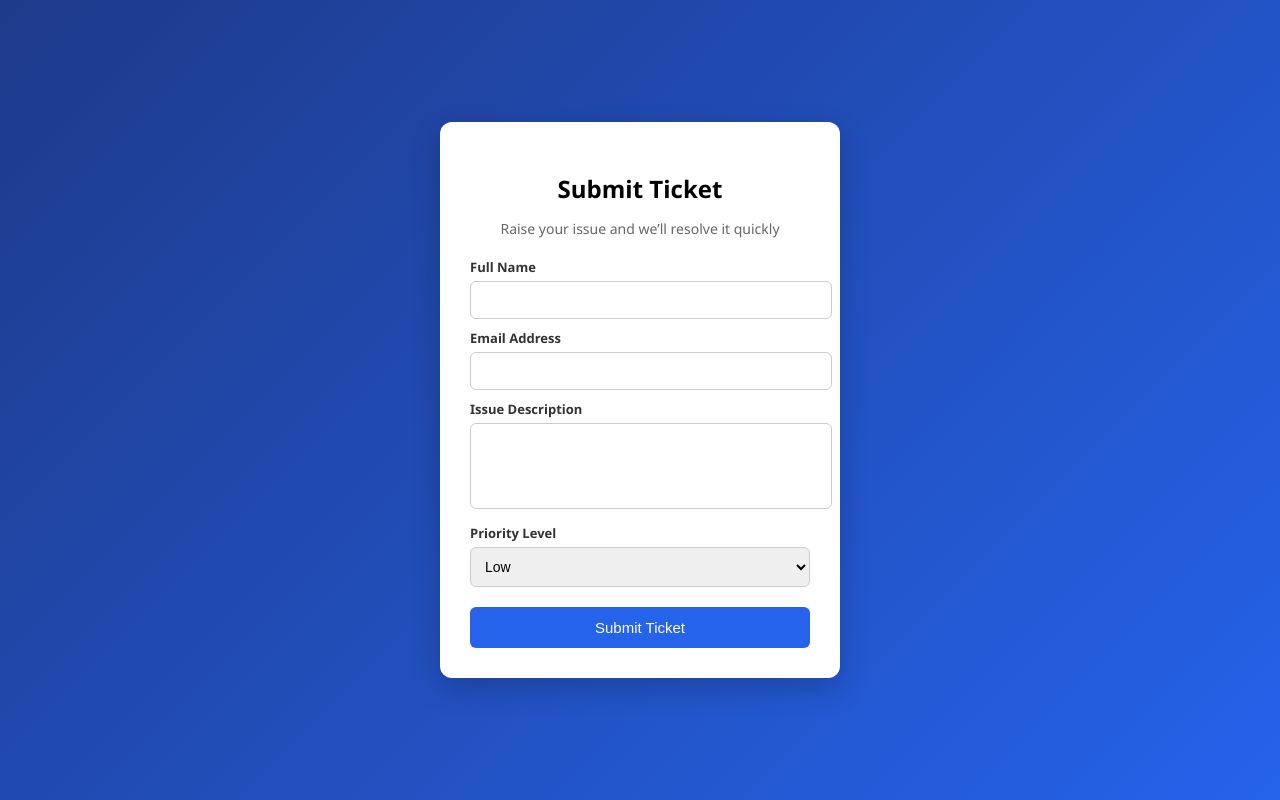
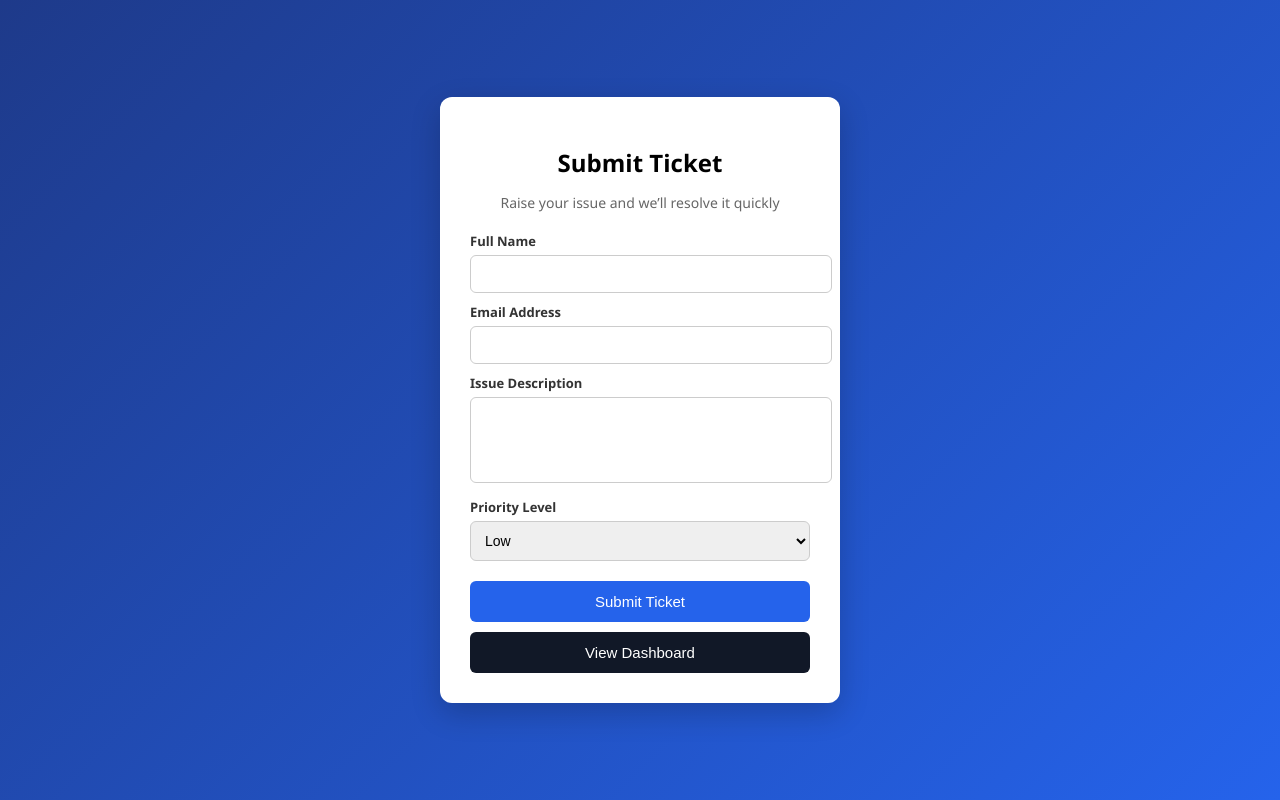
Before and after one commit to hanishzackariya12-netizen/ticketing-system, a Flask app: page / in a window 1280 px wide. Run offline with Flask 3, Linux system fonts and the light colour scheme.

Commit message:
Update form.html

```diff
--- a/templates/form.html
+++ b/templates/form.html
@@ -132,6 +132,11 @@
             </select>
 
             <button type="submit">Submit Ticket</button>
+            <a href="/login">
+    <button type="button" style="margin-top:10px;background:#111827;">
+        View Dashboard
+    </button>
+</a>
 
         </form>
 
```
